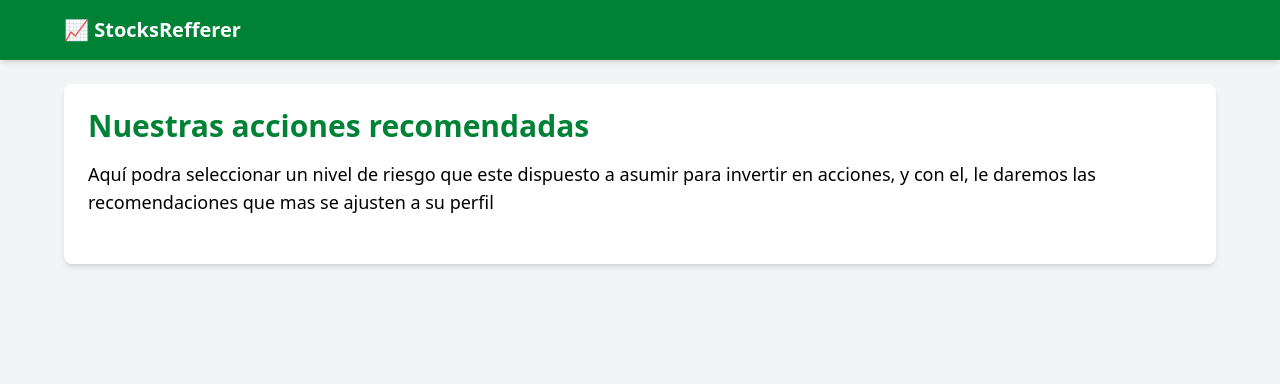
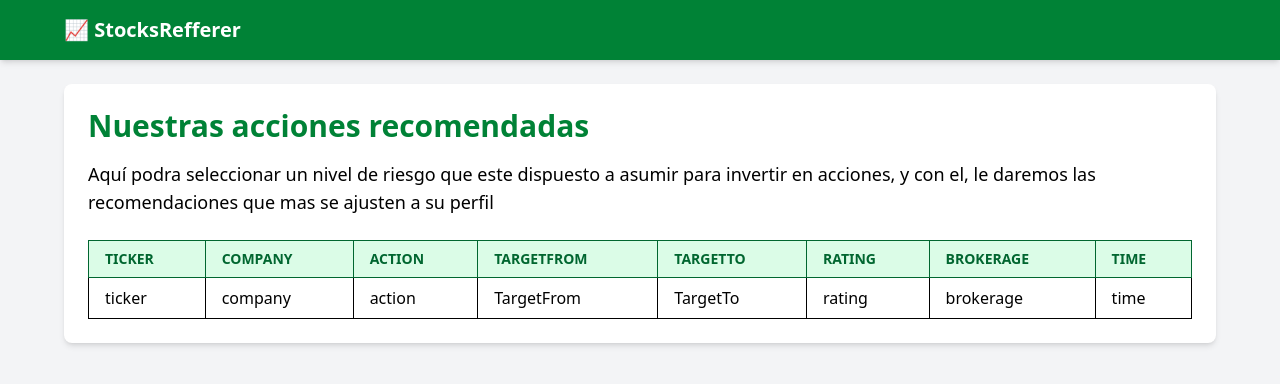
Before and after one commit to MoraDiego/stocksRefferer, a Vue app in the folder frontend/: page /recommendations in a window 1280 px wide. Shown: the top 384 px of the page. Built offline with nearby package versions, Linux system fonts and the light colour scheme.

Commit message:
Componente de tabla para las acciones

```diff
--- /dev/null
+++ b/frontend/src/components/StocksTable.vue
@@ -0,0 +1,32 @@
+<script setup lang="ts">
+import { useStockStore } from '@/stores/stocks'
+const store = useStockStore()
+const columns  = store.Columns.map(col => col.key)
+</script>
+<template>
+    <div class="overflow-x-auto">
+      <table class="min-w-full bg-white border border-gray-200">
+        <thead>
+          <tr class="bg-green-100 text-left text-sm font-medium text-green-800 uppercase">
+            <th
+              v-for="col in columns"
+              class="px-4 py-2 border"
+            >
+              {{col}}
+            </th>
+          </tr>
+        </thead>
+        <tbody>
+          <tr
+            class="hover:bg-green-50"
+          >
+            <td v-for="col in columns" class="px-4 py-2 border">
+              <span>
+                {{col}}
+              </span>
+            </td>
+          </tr>
+        </tbody>
+      </table>
+  </div>
+</template>
--- a/frontend/src/stores/counter.ts
+++ /dev/null
@@ -1,12 +0,0 @@
-import { ref, computed } from 'vue'
-import { defineStore } from 'pinia'
-
-export const useCounterStore = defineStore('counter', () => {
-  const count = ref(0)
-  const doubleCount = computed(() => count.value * 2)
-  function increment() {
-    count.value++
-  }
-
-  return { count, doubleCount, increment }
-})
--- /dev/null
+++ b/frontend/src/stores/stocks.ts
@@ -0,0 +1,16 @@
+import { ref, computed } from 'vue'
+import { defineStore } from 'pinia'
+
+export const useStockStore = defineStore('stocks', () => {
+  const Columns = [
+  { key: 'ticker', label: 'Ticker' },
+  { key: 'company', label: 'Empresa' },
+  { key: 'action', label: 'Acción' },
+  { key: 'TargetFrom', label: 'Desde' },
+  { key: 'TargetTo', label: 'Hacia' },
+  { key: 'rating', label: 'Calificación' },
+  { key: 'brokerage', label: 'Broker' },
+  { key: 'time', label: 'Fecha' },
+] as const
+  return {Columns}
+})
--- a/frontend/src/views/Recommendations.vue
+++ b/frontend/src/views/Recommendations.vue
@@ -1,6 +1,6 @@
 <script setup lang="ts">
-import { ref, onMounted, watch } from 'vue'
 import AppHeader from '@/components/Header.vue'
+import StocksTable from '@/components/StocksTable.vue'
 </script>
 <template>
   <div class="min-h-screen bg-gray-100">
@@ -14,6 +14,7 @@ import AppHeader from '@/components/Header.vue'
         invertir en acciones, y con el, le daremos las recomendaciones que mas se ajusten
         a su perfil
       </p>
+      <StocksTable />
     </main>
   </div>
 </template>
```
